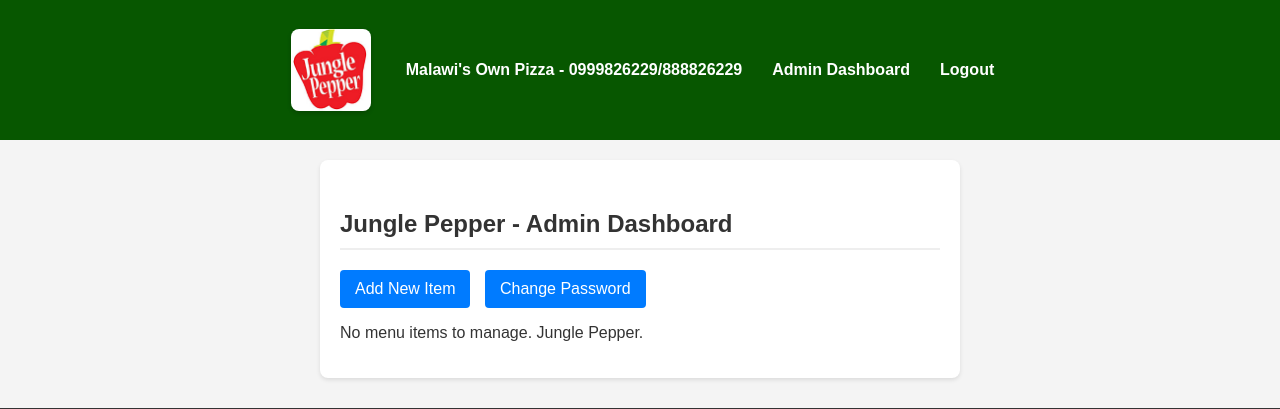
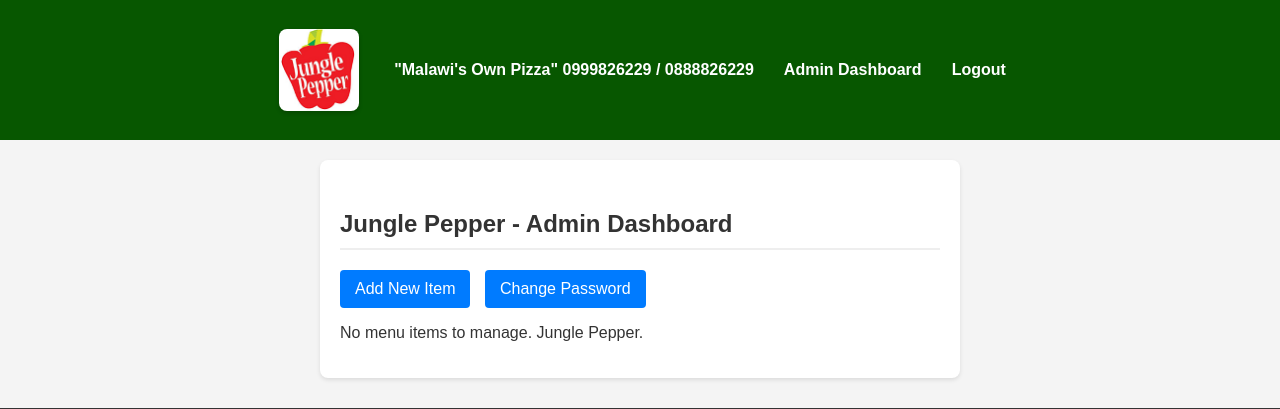
Before and after one commit to luwizghieherald/restaurant-pricelist, a Flask app: page /admin in a window 1280 px wide. Shown: the top 409 px of the page. Run offline with Flask 3, Linux system fonts and the light colour scheme; the visitor is signed in with stand-in values (Sample User, id 1); data that the repository does not hold is empty.

Commit message:
Update base.html

```diff
--- a/templates/base.html
+++ b/templates/base.html
@@ -16,8 +16,9 @@
                         <img src="https://raw.githubusercontent.com/luwizghieherald/restaurant-pricelist/main/static/css/logo.png" alt="Restaurant Logo">
                     </div>
                 </li>
-                <li><a href="{{ url_for('index') }}">Malawi's Own Pizza - 0999826229/888826229</a></li>
-                {% if session.get('admin_logged_in') %}
+                <li><a href="{{ url_for('index') }}">"Malawi's Own Pizza" 0999826229 / 0888826229</a></li>
+                {# Show Admin Dashboard and Logout links ONLY if admin is logged in AND not on the home page #}
+                {% if session.get('admin_logged_in') and request.path != url_for('index') %}
                     <li><a href="{{ url_for('admin_dashboard') }}">Admin Dashboard</a></li>
                     <li><a href="{{ url_for('logout') }}">Logout</a></li>
                 {% endif %}
```
